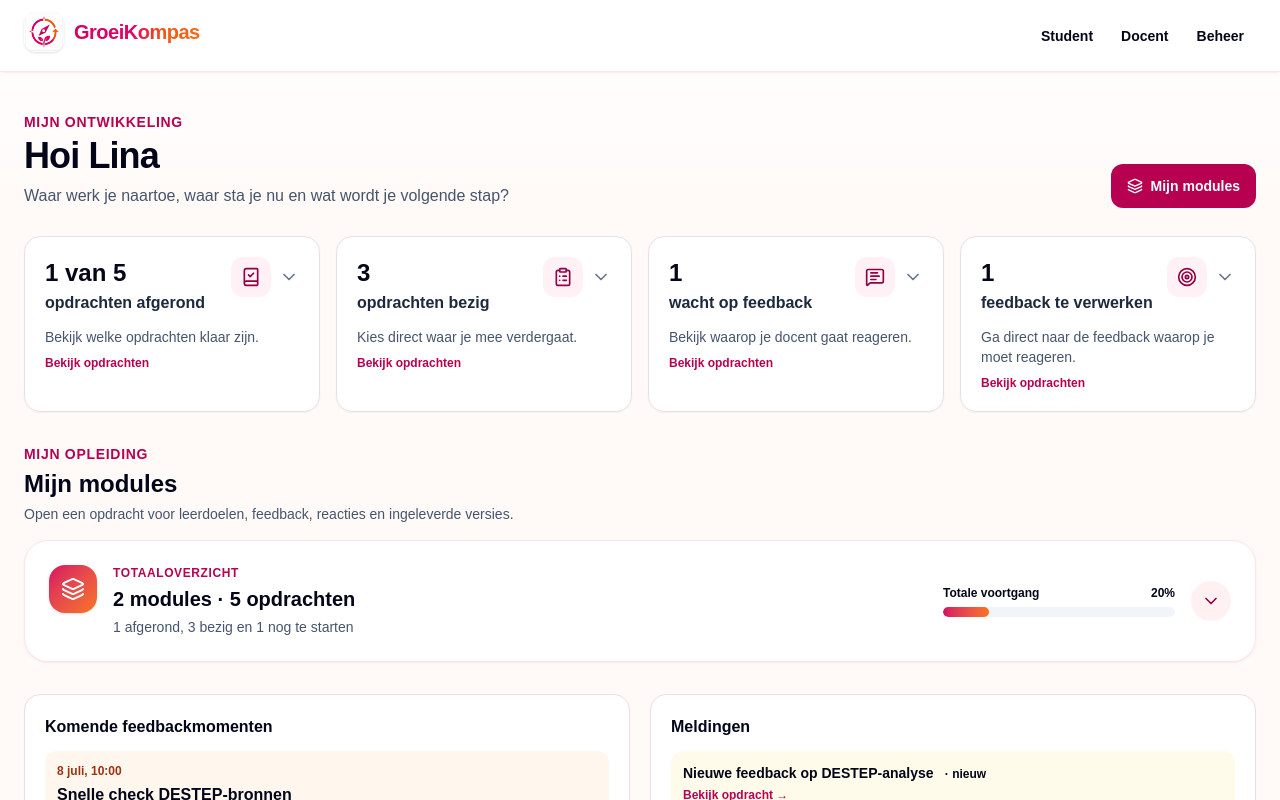
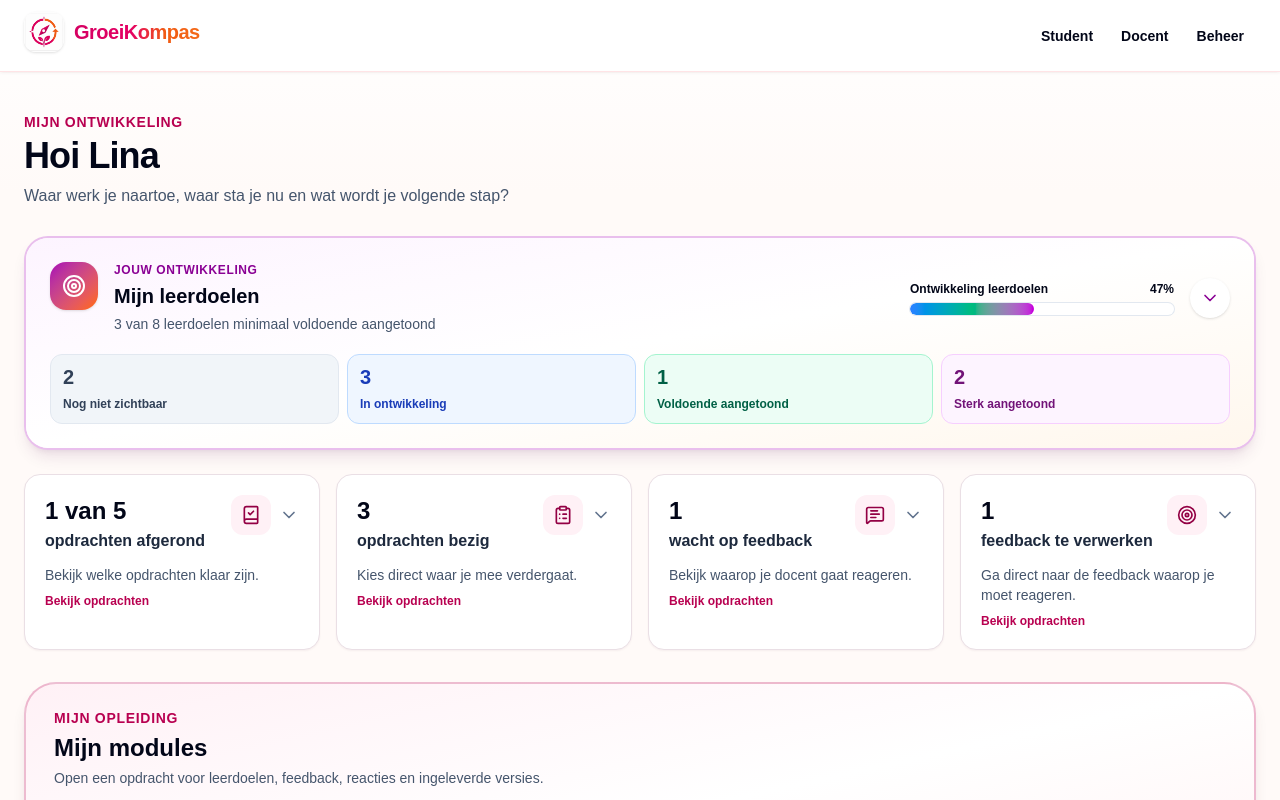
Before and after one commit to barteleveld/groeikompas, a Next.js app: page /demo/student in a window 1280 px wide. Shown: the top 800 px of the page. Built offline with nearby package versions, Linux system fonts and the light colour scheme.

Commit message:
Verbeter studenten- en docentoverzicht

```diff
--- a/app/demo/student/page.tsx
+++ b/app/demo/student/page.tsx
@@ -16,6 +16,22 @@ function progressColor(status: string) {
 
 function assignmentAnchor(assignment: string) {
   return `opdracht-${assignment.toLowerCase().replace(/[^a-z0-9]+/g, "-").replace(/(^-|-$)/g, "")}`;
+}
+
+const goalStatusStyles = {
+  "Nog niet zichtbaar": "border-slate-200 bg-slate-100 text-slate-700",
+  "In ontwikkeling": "border-blue-200 bg-blue-50 text-blue-800",
+  "Voldoende aangetoond": "border-emerald-200 bg-emerald-50 text-emerald-800",
+  "Sterk aangetoond": "border-fuchsia-200 bg-fuchsia-50 text-fuchsia-900",
+} as const;
+
+type GoalStatus = keyof typeof goalStatusStyles;
+
+function goalStatus(statuses: string[]): GoalStatus {
+  if (!statuses.length || statuses.every((status) => status === "Nog niet gestart")) return "Nog niet zichtbaar";
+  if (statuses.every((status) => status === "Afgerond")) return "Sterk aangetoond";
+  if (statuses.some((status) => ["Feedback ontvangen", "Afgerond"].includes(status))) return "Voldoende aangetoond";
+  return "In ontwikkeling";
 }
 
 function revealAssignmentFromHash() {
@@ -44,6 +60,15 @@ export default function StudentDemo() {
   const activeItems = assignments.filter((assignment) => !["Nog niet gestart", "Afgerond"].includes(progress[assignment] ?? "Nog niet gestart")).map((assignment) => ({ label: assignment, href: `#${assignmentAnchor(assignment)}`, meta: progress[assignment] }));
   const waitingItems = assignments.filter((assignment) => progress[assignment] === "Ingeleverd").map((assignment) => ({ label: assignment, href: `#${assignmentAnchor(assignment)}`, meta: "Wacht op docent" }));
   const feedbackItems = assignmentFeedback.filter((item) => !item.response).map((item) => ({ label: item.assignment, href: `#${assignmentAnchor(item.assignment)}`, meta: "Nog reageren" }));
+  const learningGoalOverview = state.goalCatalog.filter((goal) => !goal.archived).map((goal) => {
+    const linkedAssignments = assignments.filter((assignment) => state.learningGoals[assignment]?.includes(goal.title));
+    const status = goalStatus(linkedAssignments.map((assignment) => progress[assignment] ?? "Nog niet gestart"));
+    const links = linkedAssignments.map((assignment) => ({ assignment, module: visibleModules.find((module) => module.assignments.includes(assignment)) }));
+    return { ...goal, status, links };
+  });
+  const goalStatusCounts = learningGoalOverview.reduce<Record<GoalStatus, number>>((counts, goal) => ({ ...counts, [goal.status]: counts[goal.status] + 1 }), { "Nog niet zichtbaar": 0, "In ontwikkeling": 0, "Voldoende aangetoond": 0, "Sterk aangetoond": 0 });
+  const demonstratedGoals = goalStatusCounts["Voldoende aangetoond"] + goalStatusCounts["Sterk aangetoond"];
+  const goalProgress = learningGoalOverview.length ? Math.round(learningGoalOverview.reduce((total, goal) => total + ({ "Nog niet zichtbaar": 0, "In ontwikkeling": 35, "Voldoende aangetoond": 70, "Sterk aangetoond": 100 }[goal.status]), 0) / learningGoalOverview.length) : 0;
 
   useEffect(() => {
     window.addEventListener("hashchange", revealAssignmentFromHash); revealAssignmentFromHash();
@@ -56,8 +81,36 @@ export default function StudentDemo() {
         eyebrow="Mijn ontwikkeling"
         title="Hoi Lina"
         description="Waar werk je naartoe, waar sta je nu en wat wordt je volgende stap?"
-        action={<a href="#modules" className="inline-flex min-h-11 items-center justify-center gap-2 rounded-xl bg-teal-700 px-4 text-sm font-bold text-white hover:bg-teal-800"><Layers3 className="size-4" aria-hidden />Mijn modules</a>}
       />
+
+      <details className="group mb-6 overflow-hidden rounded-3xl border-2 border-fuchsia-700/25 bg-white shadow-lg shadow-fuchsia-950/10">
+        <summary className="cursor-pointer list-none bg-gradient-to-br from-fuchsia-50 via-white to-orange-50 p-5 marker:content-none sm:p-6 [&::-webkit-details-marker]:hidden">
+          <div className="flex flex-col gap-5 lg:flex-row lg:items-center lg:justify-between">
+            <div className="flex min-w-0 items-start gap-4">
+              <span className="grid size-12 shrink-0 place-items-center rounded-2xl bg-gradient-to-br from-fuchsia-700 to-orange-500 text-white shadow-sm"><Target className="size-6" aria-hidden /></span>
+              <div><p className="text-xs font-bold uppercase tracking-wider text-fuchsia-800">Jouw ontwikkeling</p><h2 className="mt-1 text-xl font-black">Mijn leerdoelen</h2><p className="mt-1 text-sm text-slate-600">{demonstratedGoals} van {learningGoalOverview.length} leerdoelen minimaal voldoende aangetoond</p></div>
+            </div>
+            <div className="flex items-center gap-4 lg:min-w-80">
+              <div className="min-w-0 flex-1"><div className="mb-1.5 flex justify-between text-xs font-bold"><span>Ontwikkeling leerdoelen</span><span>{goalProgress}%</span></div><div className="h-3 overflow-hidden rounded-full bg-white ring-1 ring-slate-200"><div className="h-full rounded-full bg-gradient-to-r from-blue-500 via-emerald-500 to-fuchsia-600" style={{ width: `${goalProgress}%` }} /></div></div>
+              <span className="grid size-10 shrink-0 place-items-center rounded-full bg-white text-fuchsia-800 shadow-sm transition-transform group-open:rotate-180"><ChevronDown className="size-5" aria-hidden /></span>
+            </div>
+          </div>
+          <div className="mt-5 grid grid-cols-2 gap-2 sm:grid-cols-4">
+            {(Object.entries(goalStatusCounts) as [GoalStatus, number][]).map(([status, count]) => <div className={`rounded-xl border px-3 py-2 ${goalStatusStyles[status]}`} key={status}><span className="block text-xl font-black">{count}</span><span className="text-xs font-bold">{status}</span></div>)}
+          </div>
+        </summary>
+
+        <div className="border-t-2 border-fuchsia-700/15 bg-fuchsia-950/[0.025] p-4 sm:p-6">
+          <p className="mb-4 text-sm font-semibold text-slate-600">Open via een opdracht de plek waar je aan dit leerdoel werkt.</p>
+          <div className="grid gap-4 lg:grid-cols-2">
+            {learningGoalOverview.map((goal) => <article className="rounded-2xl border-2 border-slate-200 bg-white p-4 shadow-sm" key={goal.id}>
+              <div className="flex flex-wrap items-start justify-between gap-3"><div className="min-w-0"><p className="text-xs font-bold uppercase tracking-wide text-slate-500">{goal.domain}</p><h3 className="mt-1 font-black text-slate-950">{goal.title}</h3></div><span className={`rounded-full border px-2.5 py-1 text-xs font-bold ${goalStatusStyles[goal.status]}`}>{goal.status}</span></div>
+              <p className="mt-2 text-sm text-slate-600">{goal.description}</p>
+              {goal.links.length ? <div className="mt-4 space-y-2">{goal.links.map(({ assignment, module }) => <a href={`#${assignmentAnchor(assignment)}`} onClick={() => requestAnimationFrame(revealAssignmentFromHash)} className="flex items-center justify-between gap-3 rounded-xl border border-teal-200 bg-teal-50/60 px-3 py-2.5 text-sm transition hover:border-teal-400 hover:bg-teal-50" key={assignment}><span><strong className="block text-slate-900">{assignment}</strong><span className="text-xs text-slate-600">Module: {module?.title ?? "Niet ingedeeld"}</span></span><span className="shrink-0 font-bold text-teal-800">Open →</span></a>)}</div> : <p className="mt-4 rounded-xl bg-slate-50 p-3 text-sm text-slate-500">Nog niet gekoppeld aan een module of opdracht.</p>}
+            </article>)}
+          </div>
+        </div>
+      </details>
 
       <section className="grid gap-4 sm:grid-cols-2 lg:grid-cols-4" onClick={(event) => { if ((event.target as HTMLElement).closest('a[href^="#opdracht-"]')) requestAnimationFrame(revealAssignmentFromHash); }}>
         <SummaryCard icon={BookCheck} value={`${completedAssignments} van ${assignments.length}`} label="opdrachten afgerond" hint="Bekijk welke opdrachten klaar zijn." items={completedItems} emptyText="Je hebt nog geen opdrachten afgerond." />
@@ -66,15 +119,15 @@ export default function StudentDemo() {
         <SummaryCard icon={Target} value={String(feedbackToProcess)} label="feedback te verwerken" hint="Ga direct naar de feedback waarop je moet reageren." items={feedbackItems} emptyText="Je hebt alle ontvangen feedback verwerkt." />
       </section>
 
-      <section id="modules" className="mt-8 scroll-mt-6">
-        <div className="mb-4">
+      <section id="modules" className="mt-8 scroll-mt-6 rounded-[2rem] border-2 border-teal-700/25 bg-gradient-to-br from-teal-50 via-white to-rose-50 p-4 shadow-lg shadow-teal-950/10 sm:p-6">
+        <div className="mb-5 px-1">
           <p className="text-sm font-bold uppercase tracking-wider text-teal-700">Mijn opleiding</p>
           <h2 className="mt-1 text-2xl font-black">Mijn modules</h2>
           <p className="mt-1 text-sm text-slate-600">Open een opdracht voor leerdoelen, feedback, reacties en ingeleverde versies.</p>
         </div>
 
-        <details className="group overflow-hidden rounded-3xl border border-rose-100 bg-white shadow-sm shadow-rose-950/5">
-          <summary data-testid="modules-summary" className="flex cursor-pointer list-none flex-col gap-5 p-5 marker:content-none sm:p-6 lg:flex-row lg:items-center lg:justify-between [&::-webkit-details-marker]:hidden">
+        <details className="group overflow-hidden rounded-3xl border-2 border-teal-700/30 bg-white shadow-md shadow-teal-950/10">
+          <summary data-testid="modules-summary" className="flex cursor-pointer list-none flex-col gap-5 bg-gradient-to-r from-white via-teal-50/70 to-indigo-50 p-5 marker:content-none sm:p-6 lg:flex-row lg:items-center lg:justify-between [&::-webkit-details-marker]:hidden">
             <div className="flex min-w-0 items-start gap-4">
               <span className="grid size-12 shrink-0 place-items-center rounded-2xl bg-gradient-to-br from-teal-600 to-indigo-500 text-white shadow-sm"><Layers3 className="size-6" aria-hidden /></span>
               <div className="min-w-0"><p className="text-xs font-bold uppercase tracking-wider text-teal-700">Totaaloverzicht</p><h3 className="mt-1 text-xl font-black">{visibleModules.length} modules · {assignments.length} opdrachten</h3><p className="mt-1 text-sm text-slate-600">{completedAssignments} afgerond, {activeAssignments} bezig en {assignments.length - completedAssignments - activeAssignments} nog te starten</p></div>
@@ -85,7 +138,7 @@ export default function StudentDemo() {
             </div>
           </summary>
 
-          <div className="border-t border-rose-100 bg-[#fffaf8] p-4 sm:p-6">
+          <div className="border-t-2 border-teal-700/20 bg-teal-950/[0.035] p-4 sm:p-6">
             <p className="mb-4 text-sm font-semibold text-slate-600">Open een module en daarna een opdracht voor het volledige dossier.</p>
             <div className="space-y-4">
               {visibleModules.map((module) => {
@@ -93,13 +146,13 @@ export default function StudentDemo() {
                 const moduleActive = module.assignments.filter((assignment) => !["Nog niet gestart", "Afgerond"].includes(progress[assignment] ?? "Nog niet gestart")).length;
                 const moduleProgress = module.assignments.length ? Math.round((moduleCompleted / module.assignments.length) * 100) : 0;
                 return (
-                  <details className="group/module overflow-hidden rounded-2xl border border-slate-200 bg-white shadow-sm" key={module.id}>
-                    <summary data-testid={`module-summary-${module.id}`} className="flex cursor-pointer list-none flex-col gap-4 p-5 marker:content-none md:flex-row md:items-center md:justify-between [&::-webkit-details-marker]:hidden">
-                      <div className="min-w-0"><p className="text-xs font-bold uppercase tracking-wide text-teal-700">{module.period || "Doorlopend"}</p><h3 className="mt-1 text-lg font-black">{module.title}</h3><p className="mt-1 text-sm text-slate-600">{module.description || "Je docent heeft nog geen beschrijving toegevoegd."}</p></div>
+                  <details className="group/module overflow-hidden rounded-2xl border-2 border-indigo-200 bg-white shadow-md shadow-indigo-950/5 open:border-indigo-400 open:shadow-lg" key={module.id}>
+                    <summary data-testid={`module-summary-${module.id}`} className="flex cursor-pointer list-none flex-col gap-4 bg-indigo-50/70 p-5 marker:content-none transition-colors hover:bg-indigo-100/70 group-open/module:bg-indigo-100 md:flex-row md:items-center md:justify-between [&::-webkit-details-marker]:hidden">
+                      <div className="flex min-w-0 items-start gap-3"><span className="mt-0.5 grid size-9 shrink-0 place-items-center rounded-xl bg-indigo-600 text-white"><Layers3 className="size-4" aria-hidden /></span><div className="min-w-0"><p className="text-xs font-bold uppercase tracking-wide text-indigo-700">{module.period || "Doorlopend"}</p><h3 className="mt-1 text-lg font-black text-slate-950">{module.title}</h3><p className="mt-1 text-sm text-slate-600">{module.description || "Je docent heeft nog geen beschrijving toegevoegd."}</p></div></div>
                       <div className="flex shrink-0 items-center gap-3"><div className="text-right"><p className="text-sm font-black">{moduleCompleted} van {module.assignments.length} klaar</p><p className="text-xs text-slate-500">{moduleActive ? `${moduleActive} bezig` : moduleCompleted === module.assignments.length && module.assignments.length ? "Module afgerond" : "Klaar om te starten"}</p></div><div className="grid size-11 place-items-center rounded-full bg-slate-100 text-sm font-black text-slate-700">{moduleProgress}%</div><ChevronDown className="size-5 text-slate-500 transition-transform group-open/module:rotate-180" aria-hidden /></div>
                     </summary>
 
-                    <div className="border-t border-slate-100 p-4 sm:p-5">
+                    <div className="border-t-2 border-indigo-200 bg-white p-4 sm:p-5">
                       {module.assignments.length ? <div className="space-y-3">{module.assignments.map((assignment, index) => {
                         const status = progress[assignment] ?? "Nog niet gestart";
                         const feedbackHistory = assignmentFeedback.filter((item) => item.assignment === assignment);
@@ -107,13 +160,13 @@ export default function StudentDemo() {
                         const submissions = state.assignmentSubmissions[assignment] ?? [];
                         const goals = state.learningGoals[assignment] ?? [];
                         return (
-                          <details id={assignmentAnchor(assignment)} className="group/assignment scroll-mt-6 overflow-hidden rounded-2xl border border-slate-100 bg-slate-50" key={assignment}>
-                            <summary data-testid={`assignment-summary-${assignmentAnchor(assignment)}`} className="flex cursor-pointer list-none flex-wrap items-start justify-between gap-3 p-4 [&::-webkit-details-marker]:hidden">
+                          <details id={assignmentAnchor(assignment)} className="group/assignment scroll-mt-6 overflow-hidden rounded-2xl border border-amber-200 bg-amber-50/70 open:border-amber-400 open:shadow-md" key={assignment}>
+                            <summary data-testid={`assignment-summary-${assignmentAnchor(assignment)}`} className="flex cursor-pointer list-none flex-wrap items-start justify-between gap-3 p-4 transition-colors hover:bg-amber-100/70 group-open/assignment:bg-amber-100 [&::-webkit-details-marker]:hidden">
                               <div className="flex min-w-0 items-start gap-3"><span className={`grid size-8 shrink-0 place-items-center rounded-full text-xs font-black ${status === "Afgerond" ? "bg-emerald-100 text-emerald-800" : "bg-white text-slate-500 shadow-sm"}`}>{status === "Afgerond" ? <CheckCircle2 className="size-4" aria-hidden /> : index + 1}</span><div><p className="font-bold">{assignment}</p><p className="mt-1 text-xs text-slate-500">{goals.length} leerdoelen · {submissions.length} versies · {feedbackHistory.length} feedbackrondes</p>{latestFeedback && !latestFeedback.response && <p className="mt-1 text-xs font-semibold text-fuchsia-800">Feedback vraagt om een reactie</p>}</div></div>
                               <span className="flex items-center gap-2"><span className={`rounded-full px-2.5 py-1 text-xs font-bold ${progressColor(status)}`}>{status}</span><ChevronDown className="size-4 text-slate-500 transition-transform group-open/assignment:rotate-180" aria-hidden /></span>
                             </summary>
 
-                            <div className="space-y-5 border-t border-slate-200 bg-white p-4 sm:p-5">
+                            <div className="space-y-5 border-t border-amber-200 bg-white p-4 sm:p-5">
                               <section><p className="text-xs font-bold uppercase tracking-wide text-slate-500">Leerdoelen</p><div className="mt-2 flex flex-wrap gap-2">{goals.length ? goals.map((goal) => <span className="rounded-full bg-teal-50 px-3 py-1 text-xs font-bold text-teal-900" key={goal}>{goal}</span>) : <span className="text-sm text-slate-500">Nog geen leerdoelen gekoppeld.</span>}</div></section>
 
                               <section>
```
